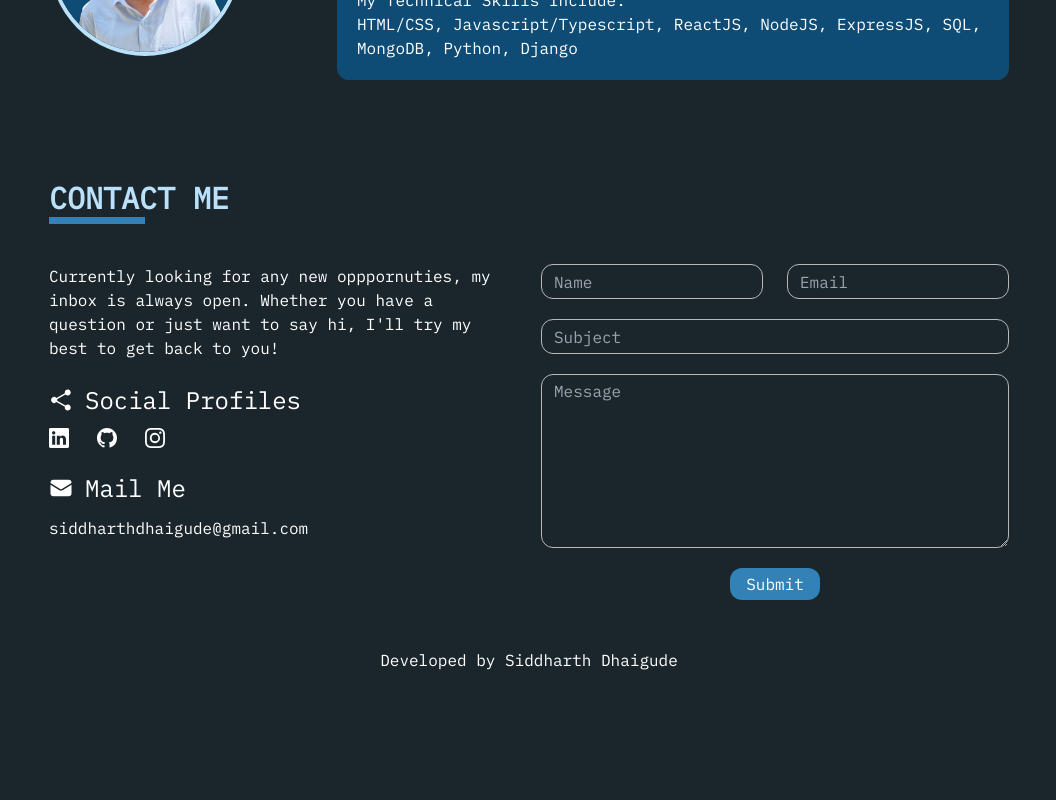
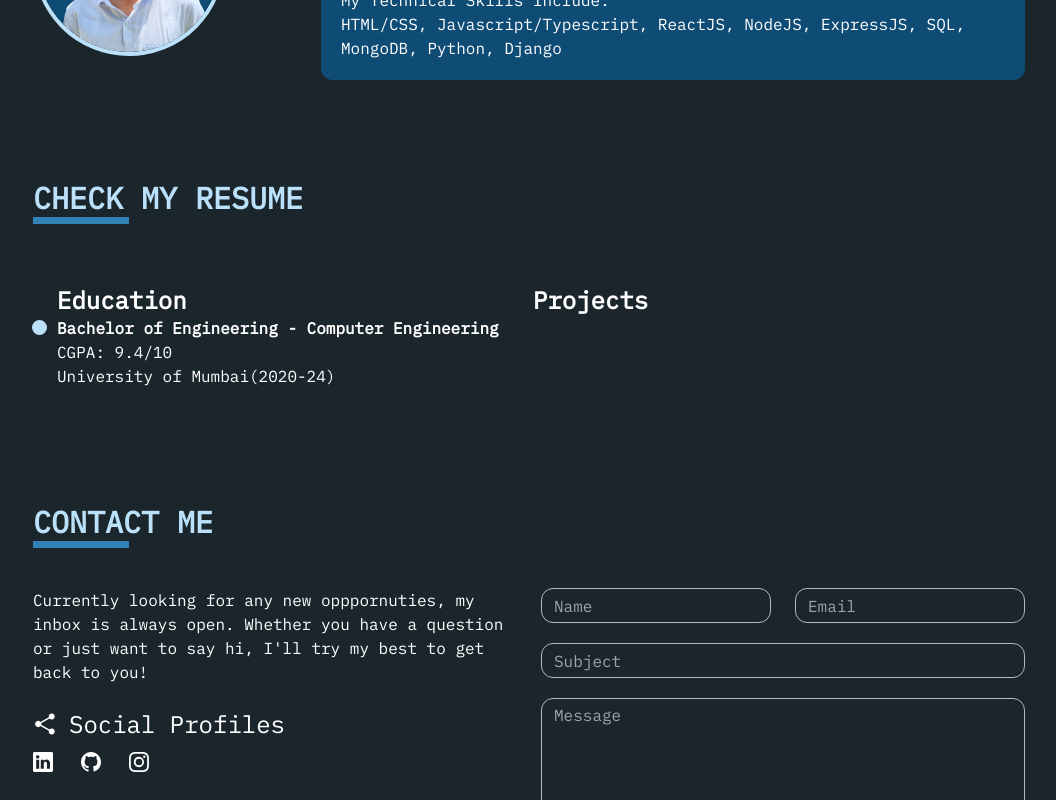
Before and after one commit to sd8capricon/sid-portfolio, a Next.js app: page / in a window 1280 px wide. Shown: the part 1180-1980 px from the top of the page, without its empty margins (111-1167 px from the left). Before the commit the page ends 1852 px from the top, so only its background shows below. Built offline with nearby package versions, Linux system fonts and the light colour scheme.

Commit message:
resume section init

```diff
--- a/components/Section.tsx
+++ b/components/Section.tsx
@@ -4,12 +4,12 @@ interface SectionProps {
     children: React.ReactNode;
     id: string;
     className?: string;
-    sectionRef?: React.MutableRefObject<HTMLElement|null>;
+    sectionRef?: React.MutableRefObject<HTMLElement | null>;
 }
 
 const Section: FC<SectionProps> = (props) => {
     return (
-        <section ref={props.sectionRef} className={props.className + ' container mx-auto px-5 md:px-10 lg:px-20 xl:px-40 py-6 xl:py-12 ' + props.id} id={props.id}>
+        <section ref={props.sectionRef} className={props.className + ' scroll-mt-12 container mx-auto px-4 md:px-8 lg:px-16 xl:px-36 py-6 xl:py-12 ' + props.id} id={props.id}>
             {props.children}
         </section>
     );
--- a/pages/index.tsx
+++ b/pages/index.tsx
@@ -76,11 +76,11 @@ const Home = () => {
         <SocialLinks className='mt-6' />
       </Section>
 
-      <Section className='scroll-mt-12' id="about">
+      <Section id="about">
         <div className="grid md:grid-flow-row lg:grid-flow-col lg:gap-24">
           <div className="col-auto py-7 mx-auto lg:block">
             <h2 className="section-title">Learn More <br />About Me</h2>
-            <Image src="/assets/images/profile.png" alt="sid" width="150" height="150" className="rounded-full border-4 border-primary-lighter mt-12 lg:mt-24 h-48 w-48" />
+            <Image src="/assets/images/profile.png" alt="sid" width="150" height="150" className="rounded-full border-4 border-primary-lighter lg:mt-24 h-48 w-48" />
           </div>
           <div className="col-auto">
             <div className="container bg-primary rounded-xl px-5 py-5">
@@ -105,9 +105,28 @@ const Home = () => {
         </div>
       </Section>
 
-      <Section className='scroll-mt-12' id="contact">
+      <Section id='resume'>
+        <h2 className="section-title">Check My Resume</h2>
+        <div className="grid grid-cols-2 w-full rounded-xl px-1 py-5">
+          <div className="col-span-1">
+            <div className="container px-5 resume-item relative">
+              <h3 className="text-2xl font-bold inline-block">Education</h3>
+              <h4 className='font-bold'>Bachelor of Engineering - Computer Engineering</h4>
+              <span>CGPA: 9.4/10</span><br />
+              <span>University of Mumbai(2020-24)</span>
+            </div>
+          </div>
+          <div className="col-span-1 px-1 ">
+            <div className="container">
+              <h3 className="text-2xl font-bold">Projects</h3>
+            </div>
+          </div>
+        </div>
+      </Section>
+
+      <Section id="contact">
         <h2 className="section-title">Contact Me</h2>
-        <div className="grid grid-cols-2 mt-12">
+        <div className="grid grid-cols-2">
           <div className="col-span-2 md:col-span-1 md:pr-3">
             <p>Currently looking for any new opppornuties, my inbox is always open. Whether you have a question or just want
               to say hi, I'll try my best to get back to you!</p>
@@ -148,7 +167,7 @@ const Home = () => {
         </div>
       </Section>
 
-      <footer className="text-center">
+      <footer className="text-center py-3">
         Developed by Siddharth Dhaigude
       </footer>
     </>
--- a/styles/globals.css
+++ b/styles/globals.css
@@ -20,6 +20,7 @@ body {
 }
 
 .section-title {
+  margin-bottom: 3rem;
   text-transform: uppercase;
   color: var(--primary-color-lighter);
   position: relative;
@@ -98,6 +99,20 @@ body {
   }
 }
 
+
+/* Resume Section */
+.resume-item::before {
+  content: "";
+  position: absolute;
+  width: 15px;
+  height: 15px;
+  border-radius: 50px;
+  left: -5px;
+  top: 36px;
+  background: var(--primary-color-lighter);
+  border: 2px solid var(--primary-color-lighter);
+}
+
 input,
 textarea {
   background-color: var(--background);
```
